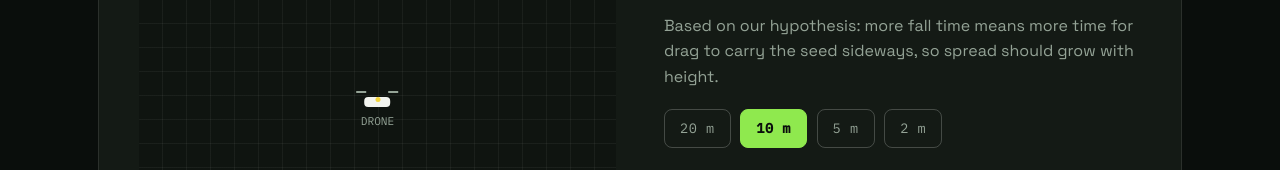
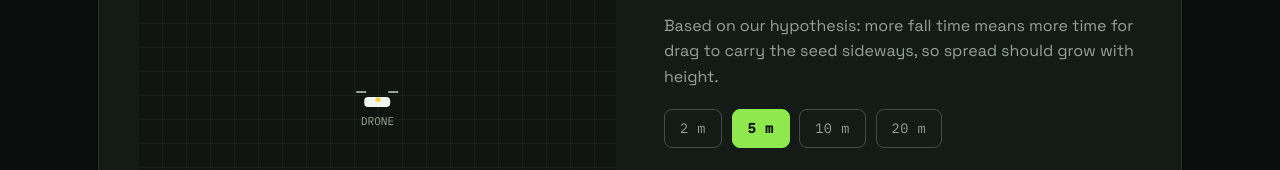
Before and after one commit to Gore-svg/projectbiodrone, a plain HTML site: page index.html in a window 1280 px wide. Shown: the part 3885-4055 px from the top of the page. Drawn offline with Linux system fonts and the light colour scheme.

Commit message:
Update index.html to match style.css

```diff
--- a/index.html
+++ b/index.html
@@ -139,7 +139,7 @@
     <div class="sim reveal">
       <div class="sim-stage">
         <div class="sim-readout">
-          Release height<b class="readout-height">10 m</b>
+          Release height<b class="readout-height">5 m</b>
         </div>
         <div class="sim-drone"><div class="body"></div>DRONE</div>
         <div class="sim-seed"></div>
@@ -150,10 +150,10 @@
         <h3>Try a release height</h3>
         <p>Based on our hypothesis: more fall time means more time for drag to carry the seed sideways, so spread should grow with height.</p>
         <div class="height-buttons">
-          <button class="height-btn" data-height="2">20 m</button>
-          <button class="height-btn active" data-height="5">10 m</button>
-          <button class="height-btn" data-height="10">5 m</button>
-          <button class="height-btn" data-height="20">2 m</button>
+          <button class="height-btn" data-height="2">2 m</button>
+          <button class="height-btn active" data-height="5">5 m</button>
+          <button class="height-btn" data-height="10">10 m</button>
+          <button class="height-btn" data-height="20">20 m</button>
         </div>
         <p style="margin-bottom:0.3rem;">Predicted ground spread</p>
         <p class="text-fg readout-spread" style="font-family:var(--font-mono); font-size:1.1rem;">~0.6–0.9 m (illustrative)</p>
```
